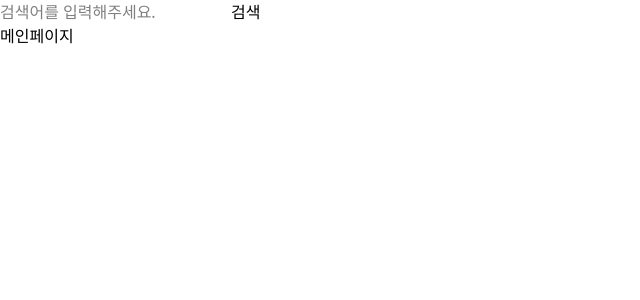
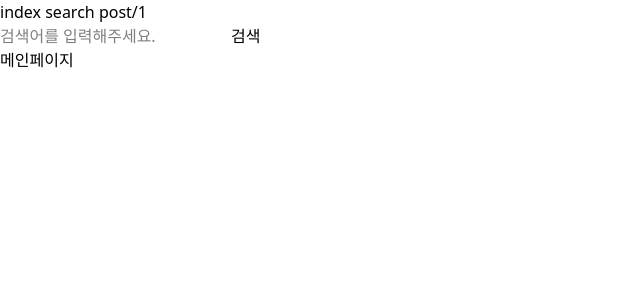
Before and after one commit to SangWon7242/section1, a Next.js app: page / in a window 1280 px wide. Shown: the top 300 px of the page, without its empty margins (0-640 px from the left). Built offline with nearby package versions, Linux system fonts and the light colour scheme.

Commit message:
서치 페이지에서 선택된 영역만 클라이언트 컴포넌트로 변경

```diff
--- a/src/app/(with-searchbar)/layout.tsx
+++ b/src/app/(with-searchbar)/layout.tsx
@@ -1,4 +1,4 @@
-import SearchBar from "./searchBar";
+import SearchBar from "../../components/searchbar";
 
 export default function Layout({ children }: { children: React.ReactNode }) {
   return (
--- a/src/app/(with-searchbar)/page.tsx
+++ b/src/app/(with-searchbar)/page.tsx
@@ -1,5 +1,5 @@
-import ClientComponent from "./client-component";
-import ServerComponent from "./server-components";
+import ClientComponent from "../../components/client-component";
+import ServerComponent from "../../components/server-components";
 
 export default function Home() {
   return (
--- a/src/app/(with-searchbar)/search/page.tsx
+++ b/src/app/(with-searchbar)/search/page.tsx
@@ -1,3 +1,5 @@
+import ClientComponent from "@/components/client-component";
+
 export default async function Page({
   searchParams,
 }: {
@@ -5,5 +7,12 @@ export default async function Page({
 }) {
   const { q } = await searchParams;
 
-  return <div>검색 페이지 : {q}</div>;
+  return (
+    <div>
+      검색 페이지 : {q}
+      <ClientComponent>
+        <></>
+      </ClientComponent>
+    </div>
+  );
 }
--- a/src/app/layout.tsx
+++ b/src/app/layout.tsx
@@ -1,5 +1,6 @@
 import type { Metadata } from "next";
 import "./globals.css";
+import Link from "next/link";
 
 export const metadata: Metadata = {
   title: "리액트 학습 섹션1",
@@ -13,7 +14,14 @@ export default function RootLayout({
 }>) {
   return (
     <html lang="ko">
-      <body className="antialiased">{children}</body>
+      <body className="antialiased">
+        <Link href={"/"}>index</Link>
+        &nbsp;
+        <Link href={"/search"}>search</Link>
+        &nbsp;
+        <Link href={"/post/1"}>post/1</Link>
+        {children}
+      </body>
     </html>
   );
 }
--- a/src/app/(with-searchbar)/searchBar.tsx
+++ b/src/components/searchbar.tsx
@@ -1,12 +1,18 @@
 "use client";
 
+import { useRouter } from "next/navigation";
 import { useState } from "react";
 
 export default function SearchBar() {
+  const router = useRouter();
   const [search, setSearch] = useState("");
 
   const onChnageSearch = (e: React.ChangeEvent<HTMLInputElement>) => {
     setSearch(e.target.value);
+  };
+
+  const onSubmit = () => {
+    router.push(`/search?q=${search}`);
   };
 
   return (
@@ -17,7 +23,7 @@ export default function SearchBar() {
         value={search}
         onChange={onChnageSearch}
       />
-      <button>검색</button>
+      <button onClick={onSubmit}>검색</button>
     </div>
   );
 }
```
Also changed, not shown: src/components/client-component.tsx (renamed from src/app/(with-searchbar)/client-component.tsx), src/components/server-components.tsx (renamed from src/app/(with-searchbar)/server-components.tsx).
